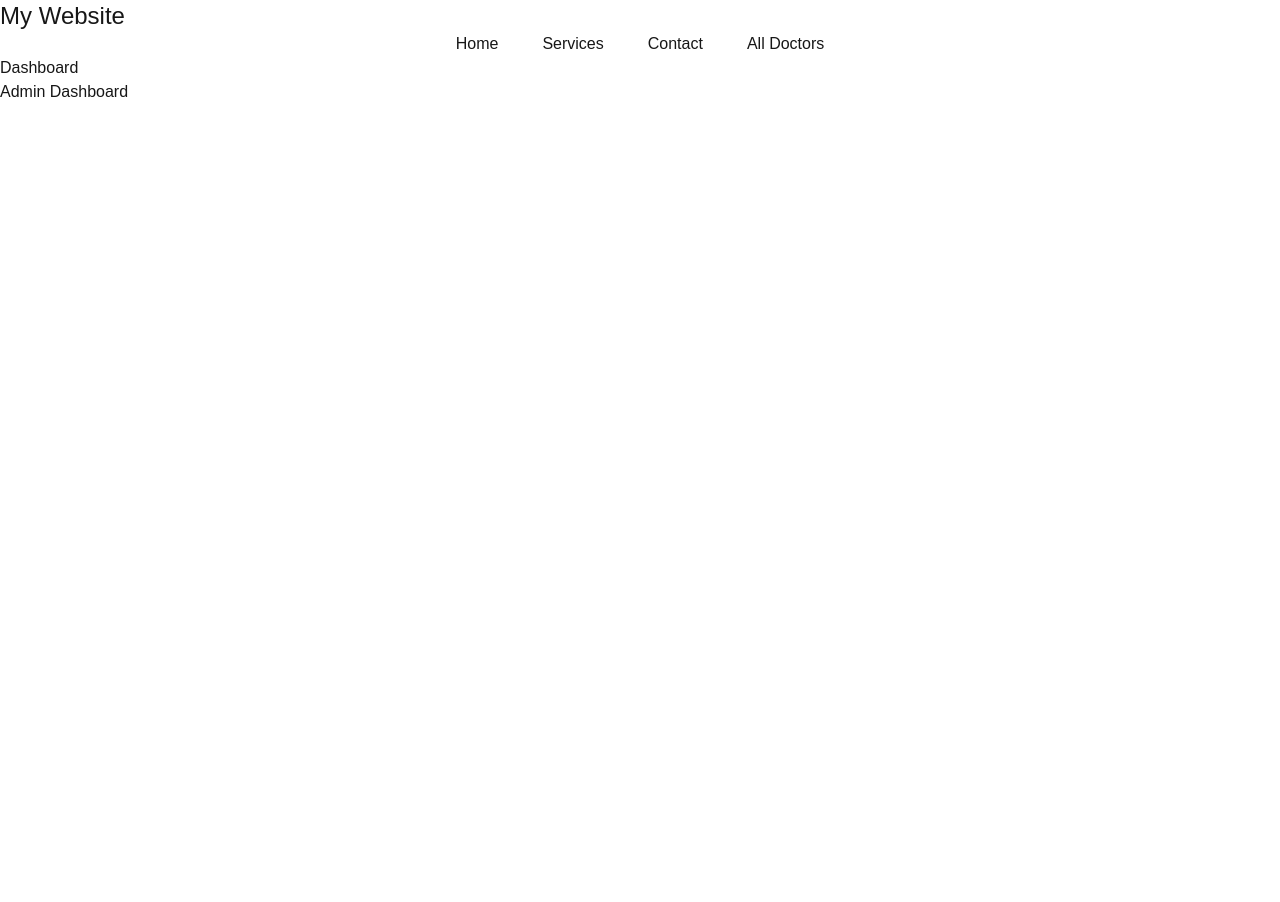
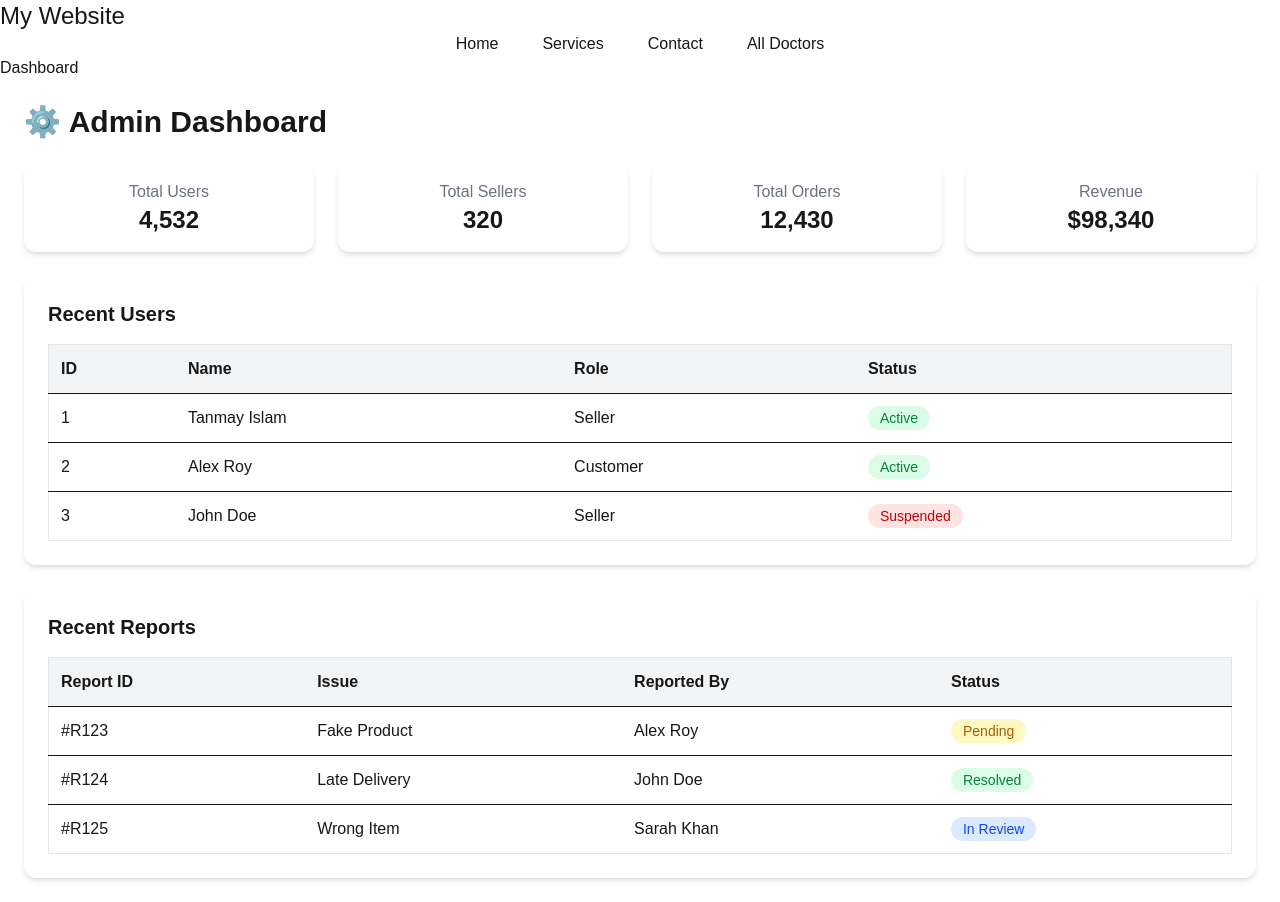
Before and after one commit to tanmayislam2006/my-first-next, a Next.js app: page /admin-dashboard in a window 1280 px wide. Before the commit the page ends 800 px from the top, so only its background shows below. Built offline with nearby package versions, Linux system fonts and the light colour scheme.

Commit message:
enhance admin dashboard with user and report tables

```diff
--- a/src/app/(dashboard)/admin-dashboard/page.jsx
+++ b/src/app/(dashboard)/admin-dashboard/page.jsx
@@ -1,11 +1,122 @@
-import React from 'react';
+"use client";
+
+import React from "react";
+
+const stats = [
+  { title: "Total Users", value: "4,532" },
+  { title: "Total Sellers", value: "320" },
+  { title: "Total Orders", value: "12,430" },
+  { title: "Revenue", value: "$98,340" },
+];
+
+const recentUsers = [
+  { id: 1, name: "Tanmay Islam", role: "Seller", status: "Active" },
+  { id: 2, name: "Alex Roy", role: "Customer", status: "Active" },
+  { id: 3, name: "John Doe", role: "Seller", status: "Suspended" },
+];
+
+const recentReports = [
+  { id: "#R123", issue: "Fake Product", reportedBy: "Alex Roy", status: "Pending" },
+  { id: "#R124", issue: "Late Delivery", reportedBy: "John Doe", status: "Resolved" },
+  { id: "#R125", issue: "Wrong Item", reportedBy: "Sarah Khan", status: "In Review" },
+];
 
 const AdminDashboard = () => {
-    return (
-        <div>
-            <h1>Admin Dashboard</h1>
+  return (
+    <div className="p-6 space-y-6">
+      {/* Title */}
+      <h1 className="text-3xl font-bold">⚙️ Admin Dashboard</h1>
+
+      {/* Stats */}
+      <div className="grid grid-cols-1 sm:grid-cols-2 lg:grid-cols-4 gap-6">
+        {stats.map((stat, i) => (
+          <div
+            key={i}
+            className="bg-white shadow-md rounded-xl p-4 text-center"
+          >
+            <p className="text-gray-500">{stat.title}</p>
+            <p className="text-2xl font-bold">{stat.value}</p>
+          </div>
+        ))}
+      </div>
+
+      {/* Recent Users */}
+      <div className="bg-white shadow-md rounded-xl p-6">
+        <h2 className="text-xl font-semibold mb-4">Recent Users</h2>
+        <div className="overflow-x-auto">
+          <table className="w-full border border-gray-200">
+            <thead>
+              <tr className="bg-gray-100">
+                <th className="p-3 text-left">ID</th>
+                <th className="p-3 text-left">Name</th>
+                <th className="p-3 text-left">Role</th>
+                <th className="p-3 text-left">Status</th>
+              </tr>
+            </thead>
+            <tbody>
+              {recentUsers.map((user) => (
+                <tr key={user.id} className="border-t">
+                  <td className="p-3">{user.id}</td>
+                  <td className="p-3">{user.name}</td>
+                  <td className="p-3">{user.role}</td>
+                  <td className="p-3">
+                    <span
+                      className={`px-3 py-1 rounded-full text-sm font-medium ${
+                        user.status === "Active"
+                          ? "bg-green-100 text-green-700"
+                          : "bg-red-100 text-red-700"
+                      }`}
+                    >
+                      {user.status}
+                    </span>
+                  </td>
+                </tr>
+              ))}
+            </tbody>
+          </table>
         </div>
-    );
+      </div>
+
+      {/* Recent Reports */}
+      <div className="bg-white shadow-md rounded-xl p-6">
+        <h2 className="text-xl font-semibold mb-4">Recent Reports</h2>
+        <div className="overflow-x-auto">
+          <table className="w-full border border-gray-200">
+            <thead>
+              <tr className="bg-gray-100">
+                <th className="p-3 text-left">Report ID</th>
+                <th className="p-3 text-left">Issue</th>
+                <th className="p-3 text-left">Reported By</th>
+                <th className="p-3 text-left">Status</th>
+              </tr>
+            </thead>
+            <tbody>
+              {recentReports.map((report) => (
+                <tr key={report.id} className="border-t">
+                  <td className="p-3">{report.id}</td>
+                  <td className="p-3">{report.issue}</td>
+                  <td className="p-3">{report.reportedBy}</td>
+                  <td className="p-3">
+                    <span
+                      className={`px-3 py-1 rounded-full text-sm font-medium ${
+                        report.status === "Resolved"
+                          ? "bg-green-100 text-green-700"
+                          : report.status === "Pending"
+                          ? "bg-yellow-100 text-yellow-700"
+                          : "bg-blue-100 text-blue-700"
+                      }`}
+                    >
+                      {report.status}
+                    </span>
+                  </td>
+                </tr>
+              ))}
+            </tbody>
+          </table>
+        </div>
+      </div>
+    </div>
+  );
 };
 
 export default AdminDashboard;
```
